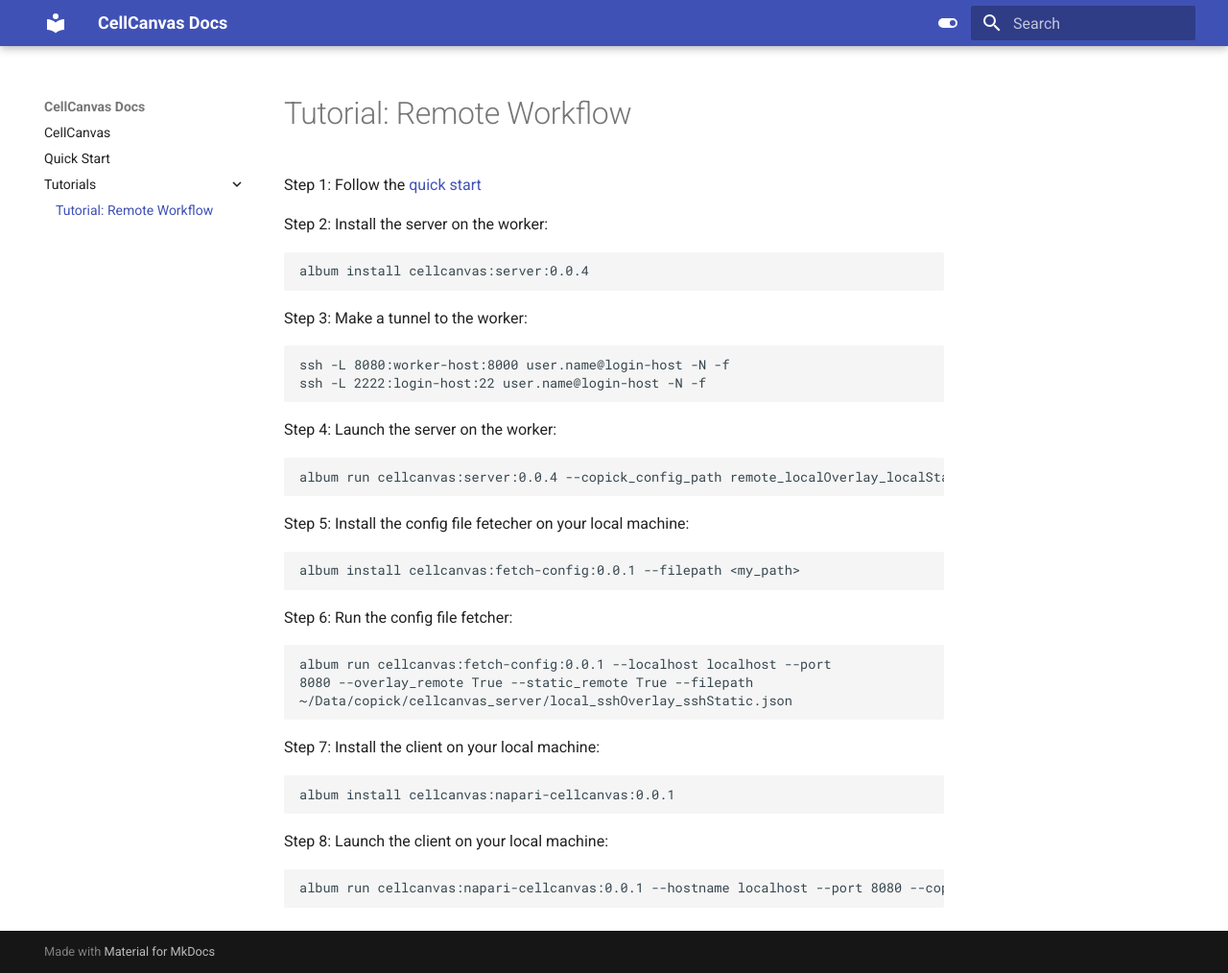
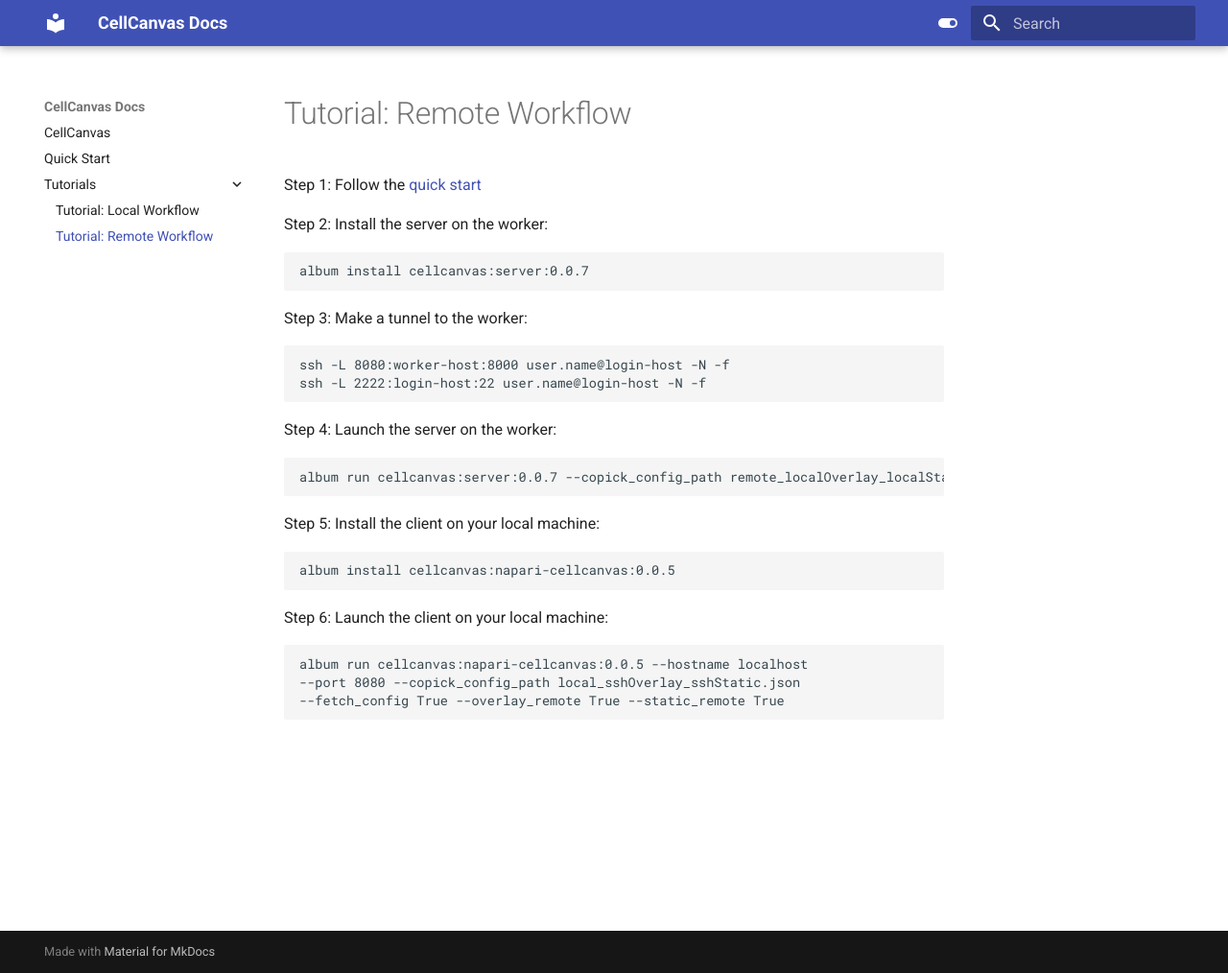
Before and after one commit to cellcanvas/docs, an MkDocs documentation site: the page built from docs/tutorials/remote_workflow.md, in a window 1280 px wide and 1014 px high. Shown: the whole window at 96% size. Built offline with MkDocs 1.6.1 and Material for MkDocs 9.7.7, drawn with Linux system fonts in a browser that asks for light colours.

Commit message:
Add local workflow

````diff
--- a/docs/tutorials/remote_workflow.md
+++ b/docs/tutorials/remote_workflow.md
@@ -4,7 +4,7 @@ Step 1: Follow the [quick start](../../quick_start/)
 
 Step 2: Install the server on the worker:
 ```
-album install cellcanvas:server:0.0.4
+album install cellcanvas:server:0.0.7
 ```
 
 Step 3: Make a tunnel to the worker:
@@ -15,27 +15,17 @@ ssh -L 2222:login-host:22 user.name@login-host -N -f
 
 Step 4: Launch the server on the worker:
 ```
-album run cellcanvas:server:0.0.4 --copick_config_path remote_localOverlay_localStatic.json
+album run cellcanvas:server:0.0.7 --copick_config_path remote_localOverlay_localStatic.json
 ```
 
-Step 5: Install the config file fetecher on your local machine:
+Step 5: Install the client on your local machine:
 ```
-album install cellcanvas:fetch-config:0.0.1 --filepath <my_path>
+album install cellcanvas:napari-cellcanvas:0.0.5
 ```
 
-Step 6: Run the config file fetcher:
+Step 6: Launch the client on your local machine:
 ```
-album run cellcanvas:fetch-config:0.0.1 --localhost localhost --port
-8080 --overlay_remote True --static_remote True --filepath
-~/Data/copick/cellcanvas_server/local_sshOverlay_sshStatic.json
+album run cellcanvas:napari-cellcanvas:0.0.5 --hostname localhost
+--port 8080 --copick_config_path local_sshOverlay_sshStatic.json
+--fetch_config True --overlay_remote True --static_remote True
 ```
-
-Step 7: Install the client on your local machine:
-```
-album install cellcanvas:napari-cellcanvas:0.0.1
-```
-
-Step 8: Launch the client on your local machine:
-```
-album run cellcanvas:napari-cellcanvas:0.0.1 --hostname localhost --port 8080 --copick_config_path local_sshOverlay_sshStatic.json
-```
````
Also changed, not shown: docs/tutorials/local_workflow.md (added, +22 -0 lines).
